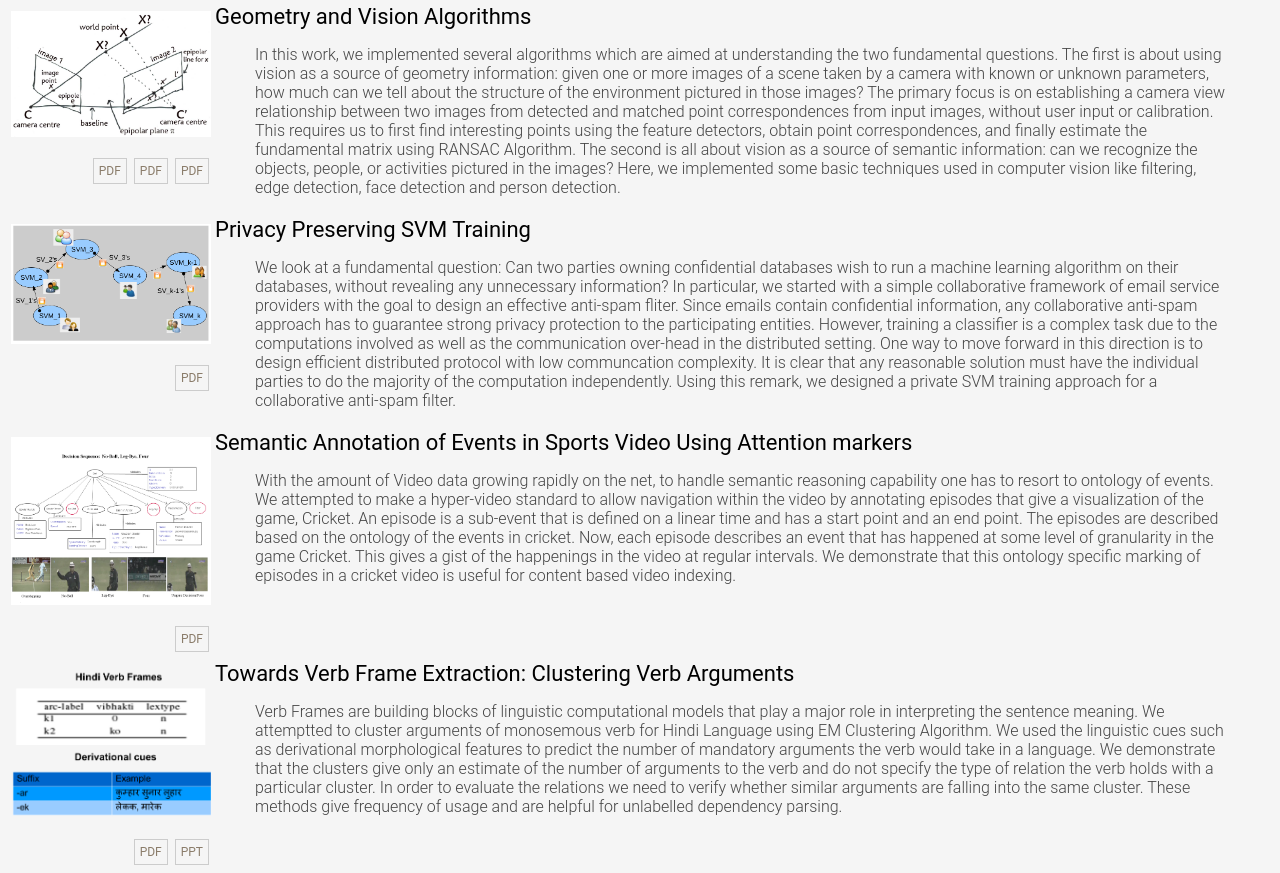
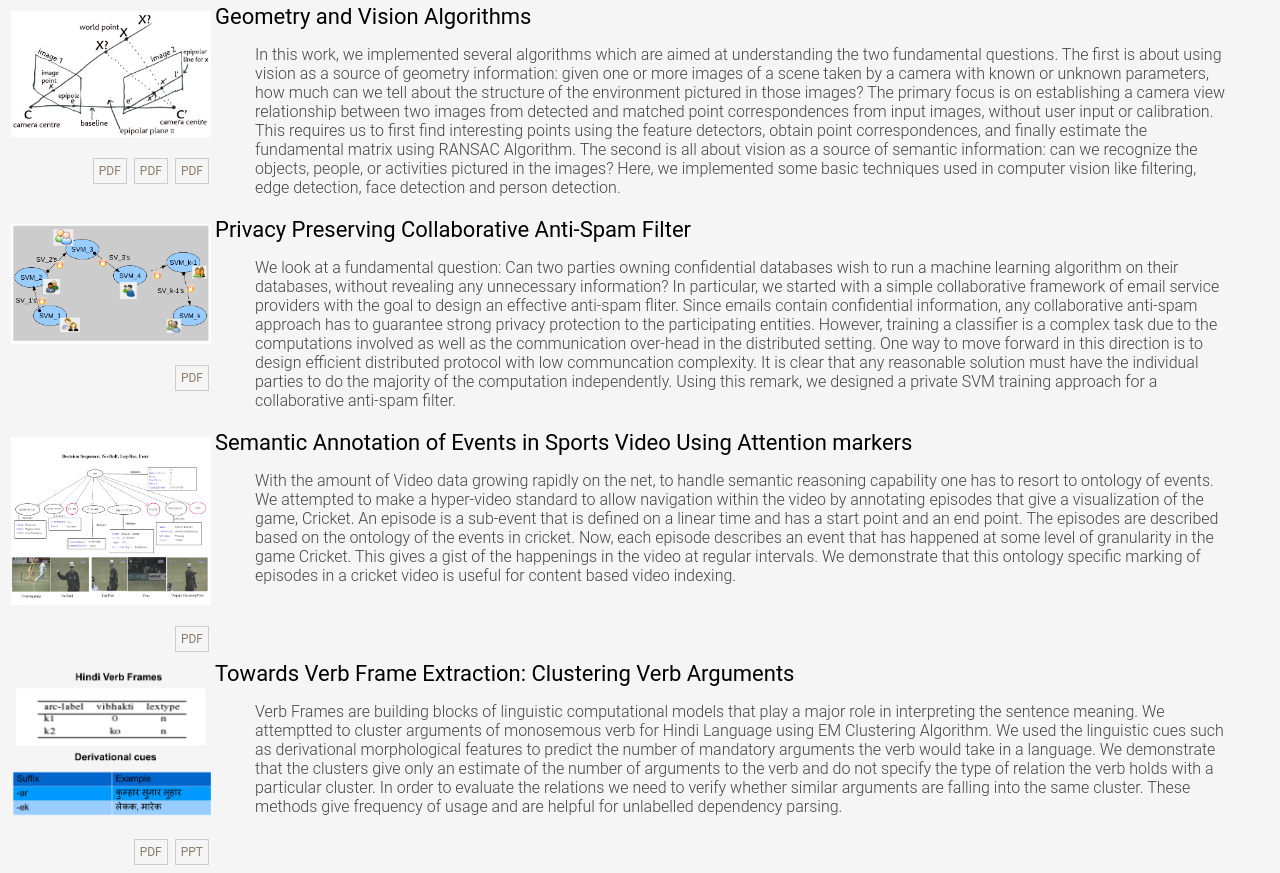
Before and after one commit to vidyadharrao/vidyadharrao.github.io, a plain HTML site: page research.html in a window 1280 px wide. Shown: the part 783-1656 px from the top of the page. Drawn offline with nearby package versions, Linux system fonts and the light colour scheme; some packages are replaced by stand-ins of ours.

Commit message:
Update research.html

```diff
--- a/research.html
+++ b/research.html
@@ -123,7 +123,7 @@ In this work, we implemented several algorithms which are aimed at understanding
               </ul>
             </div>
 </td><td valign=top>
-            <div class="pubt">Privacy Preserving SVM Training</div>
+            <div class="pubt">Privacy Preserving Collaborative Anti-Spam Filter</div>
             <div class="pubd"><blockquote>
 We look at a fundamental question:
 Can two parties owning confidential databases wish to run a machine learning algorithm on
```
